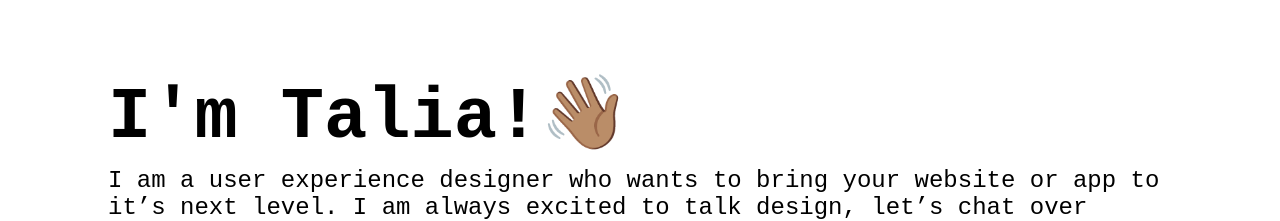
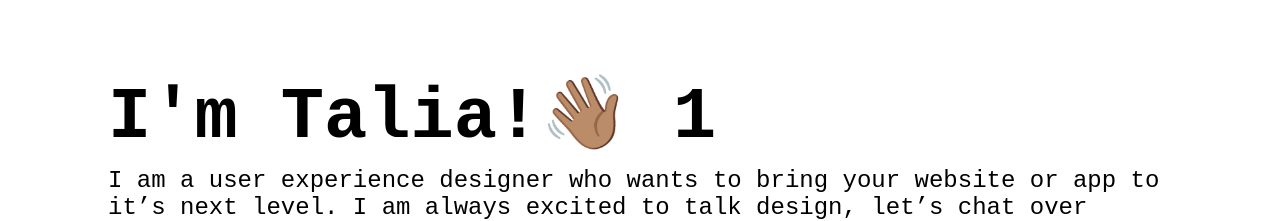
Before and after one commit to taliaherzberg/UX_UI_HW_17, a plain HTML site: page index.html in a window 1280 px wide. Shown: the part 235-456 px from the top of the page. Drawn offline with Linux system fonts and the light colour scheme.

Commit message:
text change

```diff
--- a/index.html
+++ b/index.html
@@ -24,7 +24,7 @@
 <section>
     <div class="HeroText">
         <h1 class="Header">
-            I'm Talia!👋🏽
+            I'm Talia!👋🏽 1
         </h1>
         <p class="Paragraph">
             I am a user experience designer who wants to bring your website or app to it’s next level. I am always excited to talk design, let’s chat over bubble tea in Toronto.
```
